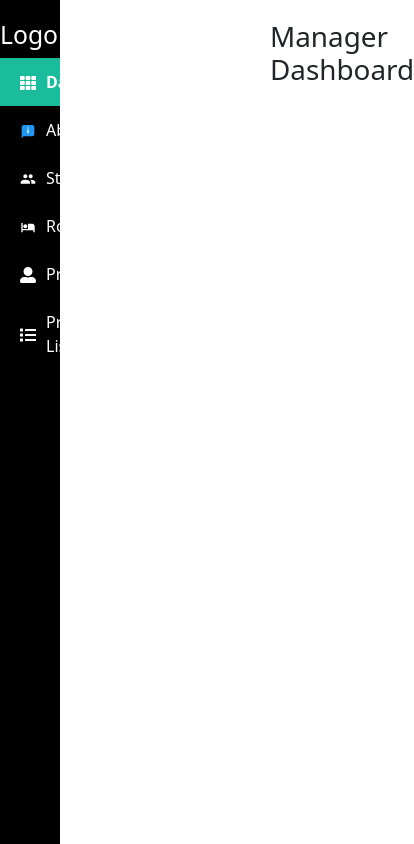
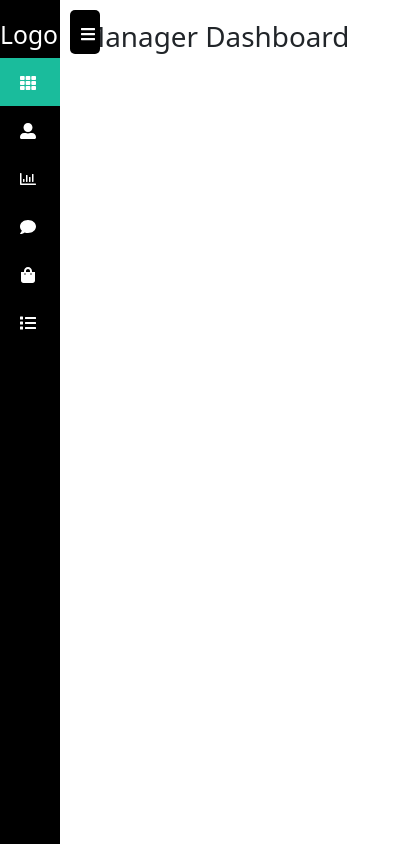
Before and after one commit to hasntezcan/HotelsRezervationSystem, a React (Vite) app: page /manager in a window 390 px wide. Shown: the whole page, 414 px wide, since content can reach past the window. Built offline with nearby package versions, Linux system fonts and the light colour scheme.

Commit message:
ManagerMenü responsive

```diff
--- a/src/components/Sidebar.jsx
+++ b/src/components/Sidebar.jsx
@@ -1,33 +1,41 @@
-import React from "react";
-import "../styles/ManagerSidebar.css";
+import React, { useState } from "react";
 import { NavLink } from "react-router-dom";
 import { FaTh, FaUserAlt, FaRegChartBar, FaComment, FaShoppingBag, FaList, FaBars } from "react-icons/fa";
-import { MdPeople } from "react-icons/md";
-import { BiSolidHotel } from "react-icons/bi";
-import { FcAbout } from "react-icons/fc";
+import "../styles/ManagerSideBar.css";
 
-const Sidebar = ({children}) => {
+const Sidebar = () => {
+  const [isOpen, setIsOpen] = useState(window.innerWidth > 768); // Ekran genişliği 768px üzerindeyse açık başlasın
+
+  const toggleSidebar = () => {
+    setIsOpen(!isOpen);
+  };
+
   const menuItems = [
     { path: "/manager", name: "Dashboard", icon: <FaTh /> },
-    { path: "/manager/about", name: "About", icon: <FcAbout /> },
-    { path: "/manager/staff", name: "Staff", icon: <MdPeople />},
-    { path: "/manager/rooms", name: "Rooms", icon: <BiSolidHotel /> },
-    { path: "/manager/profile", name: "Profile", icon: <FaUserAlt/> },
+    { path: "/manager/about", name: "About", icon: <FaUserAlt /> },
+    { path: "/manager/staff", name: "Staff", icon: <FaRegChartBar /> },
+    { path: "/manager/rooms", name: "Rooms", icon: <FaComment /> },
+    { path: "/manager/profile", name: "Profile", icon: <FaShoppingBag /> },
     { path: "/manager/productlist", name: "Product List", icon: <FaList /> },
   ];
 
   return (
-        <div className="sidebar">
+    <div className={`sidebar ${isOpen ? "open" : "closed"}`}>
+      <div className="top_section">
         <h2 className="logo">Logo</h2>
+        <div className="bars" onClick={toggleSidebar}>
+          <FaBars />
+        </div>
+      </div>
       {menuItems.map((item, index) => (
         <NavLink
           to={item.path}
           key={index}
-              end  // ✅ Yalnızca tam eşleşen yolu aktif yapar
+          end
           className={({ isActive }) => (isActive ? "active link" : "link")}
         >
           <div className="icon">{item.icon}</div>
-              <div className="link_text">{item.name}</div>
+          {isOpen && <div className="link_text">{item.name}</div>}
         </NavLink>
       ))}
     </div>
--- a/src/pages/Manager.jsx
+++ b/src/pages/Manager.jsx
@@ -1,14 +1,13 @@
 import React from "react";
 import { Outlet } from "react-router-dom";
 import Sidebar from "../components/Sidebar";
-import ManagerStaff from "./ManagerStaff"; // Sadece gerekli importları bırak
 
 const Manager = () => {
   return (
     <div className="main-container">
-      <Sidebar />
+      <Sidebar /> {/* Sidebar sabit olacak */}
       <div className="content">
-        <Outlet /> {/* Burada children bileşenler dinamik olarak yüklenecek */}
+        <Outlet /> {/* İçerik buraya yüklenecek */}
       </div>
     </div>
   );
```
Lines whose indentation alone changed are shown as unchanged.
